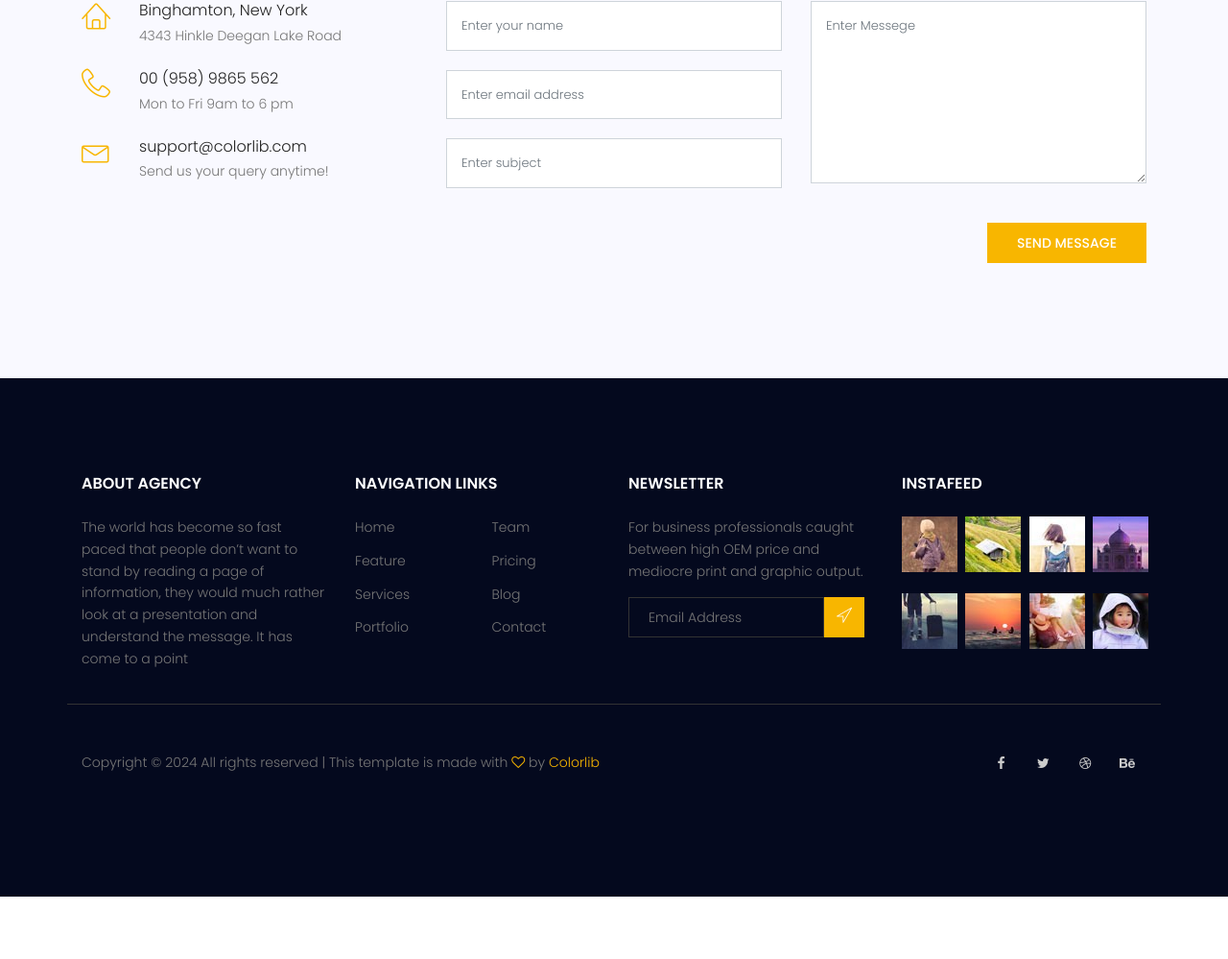
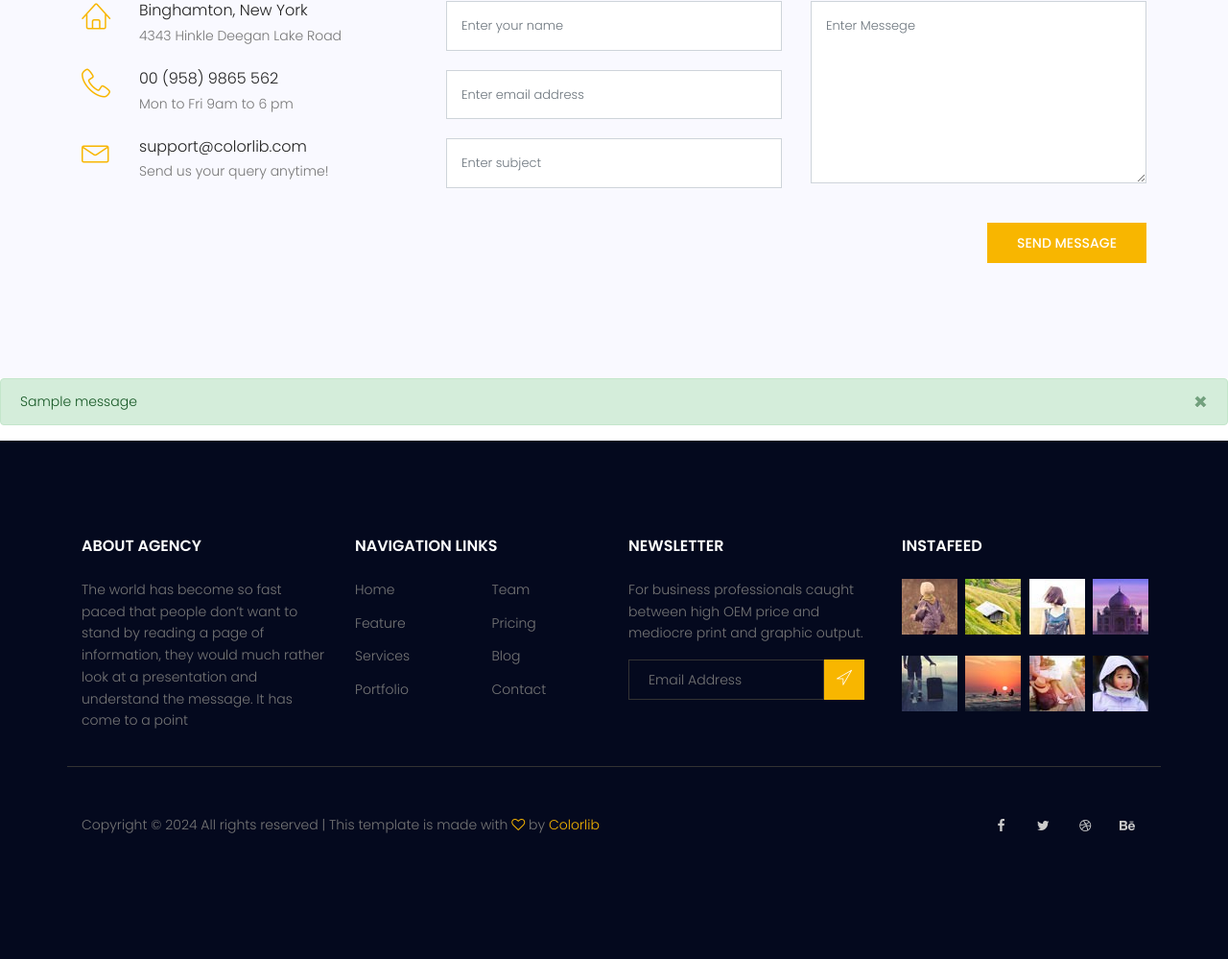
Before and after one commit to EhsanSSE/mysite, a Django app: page /contact/ in a window 1280 px wide. Shown: the part 1024-2023 px from the top of the page at 96% size. Before the commit the page ends 1958 px from the top, so only its background shows below. Run offline with Django 3.2, Linux system fonts and the light colour scheme; tables that the repository leaves empty hold one stand-in row (values such as "Sample post"); one stand-in notice (Sample message) is shown; some libraries are stand-ins or nearby versions.

Commit message:
mesasge tags added in setting and message pop up created in base.html
mesasge tags added in setting and message pop up created in base.html and set the name of form save unknown in database and made subject attribiute blank true

```diff
--- a/templates/base.html
+++ b/templates/base.html
@@ -95,7 +95,21 @@
       </div>
     </header>
 
-    {% block content %} {% endblock %}
+    {% block content %}
+    {% endblock %}
+
+    <!-- messages pop up-->
+
+    {% for message in messages %}
+        <div class="container-fluid p-0">
+          <div class="alert {{ message.tags }} alert-dismissible" role="alert" >
+            <button type="button" class="close" data-dismiss="alert" aria-label="Close">
+              <span aria-hidden="true">×</span>
+            </button>
+            {{ message }}
+          </div>
+        </div>
+      {% endfor %}
 
     <!-- start footer Area -->
     <footer class="footer-area section-gap">
--- a/templates/website/contact.html
+++ b/templates/website/contact.html
@@ -89,7 +89,6 @@
                 onfocus="this.placeholder = ''"
                 onblur="this.placeholder = 'Enter subject'"
                 class="common-input mb-20 form-control"
-                required=""
                 type="text"
               />
             </div>
--- a/website/forms.py
+++ b/website/forms.py
@@ -14,6 +14,10 @@ class ContactForm(forms.ModelForm):
         model = Contact
         fields = '__all__'
 
+    def __init__(self, *args, **kwargs):
+        super().__init__(*args, **kwargs)
+        self.fields['subject'].required = False
+
 
 class NewsletterForm(forms.ModelForm):
 
--- a/website/models.py
+++ b/website/models.py
@@ -3,7 +3,7 @@ from django.db import models
 # Create your models here.
 class Contact(models.Model):
     name = models.CharField(max_length=255)
-    subject = models.CharField(max_length=255)
+    subject = models.CharField(max_length=255, blank=True, null=True)
     email = models.EmailField()
     message = models.TextField()
     created_date = models.DateTimeField(auto_now_add=True)
--- a/website/views.py
+++ b/website/views.py
@@ -1,6 +1,7 @@
 from django.shortcuts import render
 from django.http import HttpResponse, HttpResponseRedirect
 from website.forms import NameForm, ContactForm, NewsletterForm
+from django.contrib import messages
 
 
 def index_view(request):
@@ -13,7 +14,12 @@ def contact_view(request):
     if request.method == 'POST':
         form = ContactForm(request.POST)
         if form.is_valid():
-            form.save()
+            ticket = form.save(commit=False)
+            ticket.name = 'UNKNOWN'
+            ticket.save()
+            messages.add_message(request, messages.SUCCESS, 'Your Ticket submitted Successfully :)')
+        else:
+            messages.add_message(request, messages.ERROR, 'Your Ticket Didnt submitted')
     form = ContactForm()
     return render(request, "website/contact.html", {'form': form})
 
```
Also changed, not shown: mysite/settings.py (+12 -0 lines), website/migrations/0004_alter_contact_subject.py (added).
